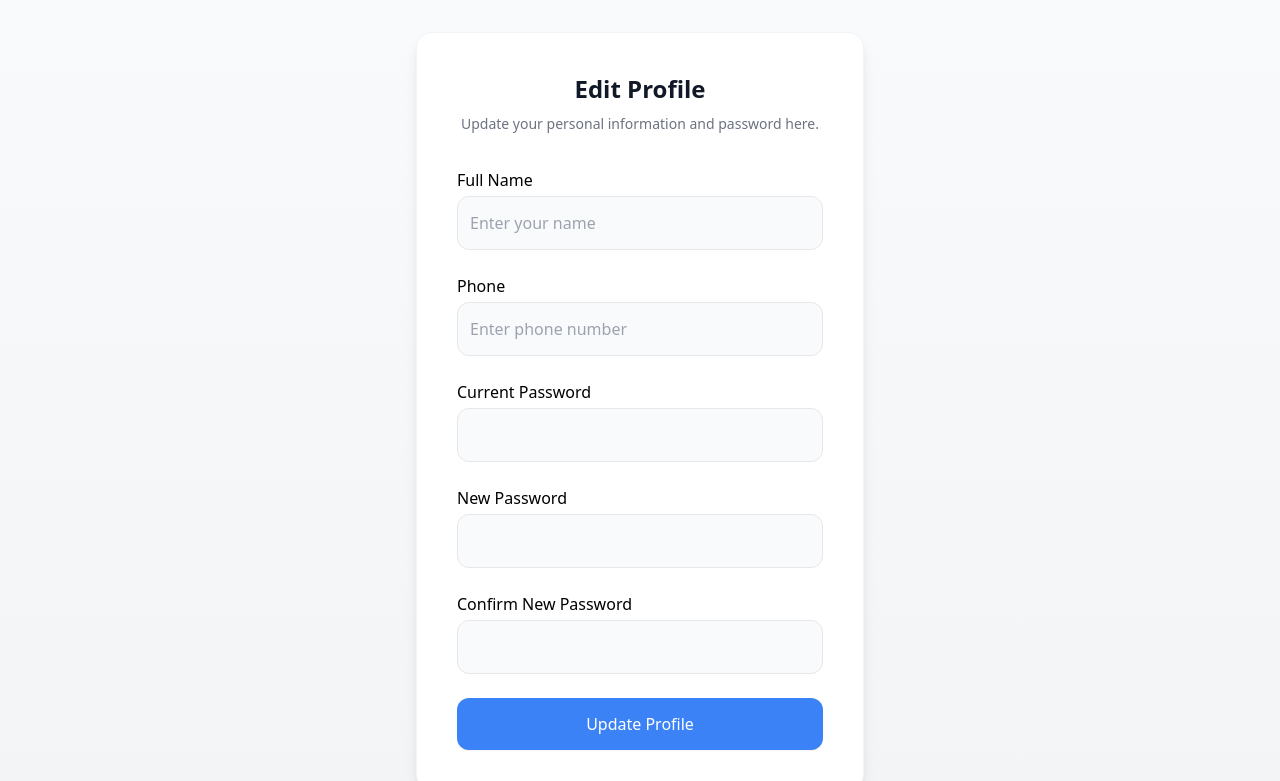
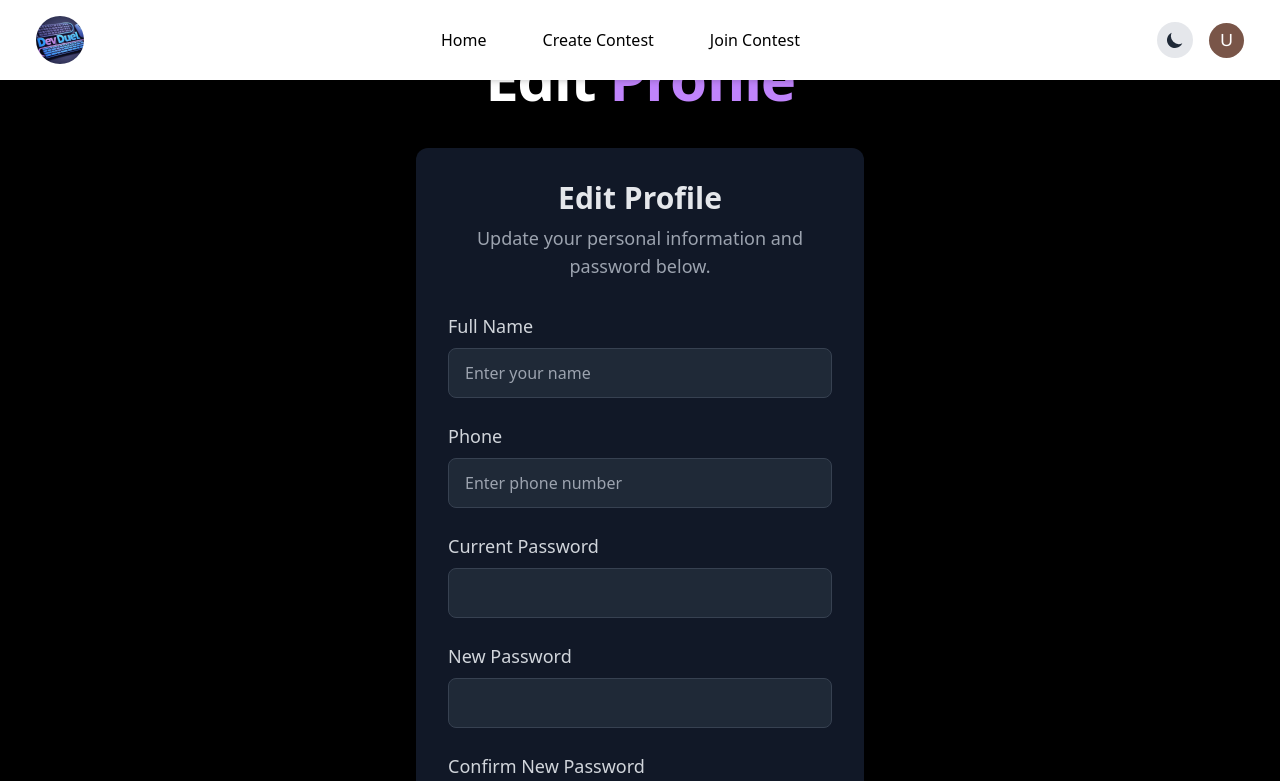
Before and after one commit to Soham271/DevDuel, a React (Vite) app in the folder vite-project/: page /edit-profile in a window 1280 px wide. Shown: the top 781 px of the page. Built offline with nearby package versions, Linux system fonts and the light colour scheme; a web font is replaced by a local one.

Commit message:
Add Styling

```diff
--- a/vite-project/src/pages/Details.jsx
+++ b/vite-project/src/pages/Details.jsx
@@ -3,6 +3,7 @@ import React, { useEffect, useState } from "react";
 import axios from "axios";
 import { ToastContainer, toast } from "react-toastify";
 import "react-toastify/dist/ReactToastify.css";
+import Navbar from "./Navbar";
 
 // Function to generate a color based on email (simple hash)
 const stringToColor = (string) => {
@@ -54,54 +55,69 @@ const Details = () => {
     fetchDetails();
   }, []);
 
-  if (loading) return <div className="text-center text-gray-500 py-8">Loading...</div>;
-  if (error) return <div className="text-center text-red-500 py-8">{error}</div>;
-  if (details.length === 0) return <div className="text-center text-gray-500 py-8">No contest details found.</div>;
+  if (loading)
+    return <div className="text-center text-gray-500 py-8">Loading...</div>;
+  if (error)
+    return <div className="text-center text-red-500 py-8">{error}</div>;
+  if (details.length === 0)
+    return (
+      <div className="text-center text-gray-500 py-8">
+        No contest details found.
+      </div>
+    );
 
   return (
-    <div className="min-h-screen bg-gray-100 py-8">
+    <div className="min-h-screen bg-black text-white py-8">
+      <Navbar />
       <ToastContainer />
       <div className="max-w-4xl mx-auto px-4 sm:px-6 lg:px-8">
-        <h2 className="text-3xl font-bold text-gray-800 mb-6 text-center">
-          Your Contest Details
+        <h2 className="text-4xl sm:text-5xl font-bold text-center mb-10">
+          Your <span className="text-purple-400">Contest Details</span>
         </h2>
         <div className="space-y-6">
           {details.map((detail) => {
-            const percentage = ((detail.Score * 100) / detail.TotalScore).toFixed(1);
+            const percentage = (
+              (detail.Score * 100) /
+              detail.TotalScore
+            ).toFixed(1);
             const badgeColor = stringToColor(detail.user.email);
             const initials = getInitials(detail.user.name);
 
             return (
               <div
                 key={detail._id}
-                className="bg-white shadow-md rounded-lg p-6 flex items-start space-x-4 hover:shadow-lg transition-shadow duration-300"
+                className="bg-gray-900 rounded-2xl shadow-lg p-6 sm:p-8 transition-shadow duration-300 hover:shadow-xl border border-gray-800"
               >
-                {/* Circular Badge */}
-                <div
-                  className="w-12 h-12 rounded-full flex items-center justify-center text-white font-semibold text-lg shrink-0"
-                  style={{ backgroundColor: badgeColor }}
-                >
-                  {initials}
+                <div className="flex items-center space-x-4 mb-4">
+                  <div
+                    className="w-14 h-14 rounded-full flex items-center justify-center text-white font-semibold text-lg shrink-0"
+                    style={{ backgroundColor: badgeColor }}
+                  >
+                    {initials}
+                  </div>
+                  <div>
+                    <h3 className="text-xl font-semibold text-white">
+                      {detail.user.name}
+                    </h3>
+                    <p className="text-gray-400 text-sm">
+                      {detail.user.email}
+                    </p>
+                  </div>
                 </div>
-
-                {/* Contest Details */}
-                <div className="flex-1">
-                  <h3 className="text-xl font-semibold text-gray-800">
-                    Contest ID: {detail.Contest_id}
-                  </h3>
-                  <p className="text-gray-600 mt-1">
+                <div className="text-gray-300 space-y-2">
+                  <p>
+                    <strong>Contest ID:</strong> {detail.Contest_id}
+                  </p>
+                  <p>
                     <strong>Score:</strong> {detail.Score} / {detail.TotalScore}{" "}
-                    <span className="text-blue-500">({percentage}%)</span>
+                    <span className="text-blue-400">({percentage}%)</span>
                   </p>
-                  <p className="text-gray-600">
+                  <p>
                     <strong>Language:</strong> {detail.Language}
                   </p>
-                  <p className="text-gray-600">
+                  <p>
                     <strong>Submitted At:</strong>{" "}
                     {new Date(detail.submittedAt).toLocaleString()}
-                  </p>
-                  <p className="text-gray-600">
-                    <strong>User:</strong> {detail.user.name} ({detail.user.email})
                   </p>
                 </div>
               </div>
--- a/vite-project/src/pages/EditProfile.jsx
+++ b/vite-project/src/pages/EditProfile.jsx
@@ -1,6 +1,8 @@
-import React, { useEffect, useState } from "react";
+import React, { useEffect, useRef } from "react";
 import { useDispatch, useSelector } from "react-redux";
 import { updateProfile, updatePassword } from "@/Store/UserSlice";
+import gsap from "gsap";
+import Navbar from "./Navbar";
 
 const EditProfile = () => {
   const dispatch = useDispatch();
@@ -9,7 +11,10 @@ const EditProfile = () => {
   const error = useSelector((state) => state.user.error);
   const message = useSelector((state) => state.user.message);
 
-  const [data, setData] = useState({
+  const headingRef = useRef(null);
+  const cardRef = useRef(null);
+
+  const [data, setData] = React.useState({
     fullName: "",
     phone: "",
     currentpassword: "",
@@ -25,6 +30,30 @@ const EditProfile = () => {
         phone: profile.phone || "",
       }));
     }
+
+    // GSAP Animations
+    gsap.fromTo(
+      headingRef.current,
+      { opacity: 0, y: 40 },
+      {
+        opacity: 1,
+        y: 0,
+        duration: 1.2,
+        ease: "power3.out",
+      }
+    );
+
+    gsap.fromTo(
+      cardRef.current,
+      { opacity: 0, y: 20 },
+      {
+        opacity: 1,
+        y: 0,
+        duration: 1,
+        delay: 0.4,
+        ease: "power2.out",
+      }
+    );
   }, [profile]);
 
   const handleChange = (e) => {
@@ -36,7 +65,6 @@ const EditProfile = () => {
 
   const handleSubmit = (e) => {
     e.preventDefault();
-
     dispatch(updateProfile(data.fullName, data.phone));
 
     if (data.currentpassword && data.newpassword && data.confirmationpassword) {
@@ -51,95 +79,128 @@ const EditProfile = () => {
   };
 
   return (
-    <div className="min-h-screen flex items-center justify-center bg-gradient-to-b from-gray-50 to-gray-100 p-4 sm:p-6 lg:p-8">
-      <div className="w-full max-w-md">
-        <div className="bg-white rounded-2xl shadow-lg overflow-hidden transition-all duration-300 hover:shadow-xl border border-gray-100">
-          <div className="px-6 py-8 sm:p-10">
-            <div className="text-center mb-8">
-              <h2 className="text-2xl font-semibold text-gray-900 mb-2">
-                Edit Profile
-              </h2>
-              <p className="text-gray-500 text-sm leading-relaxed">
-                Update your personal information and password here.
-              </p>
-            </div>
+    <div className="bg-black min-h-screen font-sans text-white">
+      <Navbar />
+      <div className="flex flex-col items-center justify-center min-h-screen px-4 sm:px-6 lg:px-8 py-12">
+        <h1
+          ref={headingRef}
+          className="text-4xl sm:text-5xl md:text-6xl font-bold mb-10 text-center tracking-tight"
+        >
+          Edit <span className="text-purple-400">Profile</span>
+        </h1>
 
+        <div
+          ref={cardRef}
+          className="w-full max-w-md bg-gray-900 p-6 sm:p-8 rounded-xl shadow-lg hover:shadow-xl transition-shadow duration-300"
+        >
+          <div className="text-center mb-8">
+            <h2 className="text-2xl sm:text-3xl font-semibold text-gray-200">
+              Edit Profile
+            </h2>
+            <p className="text-gray-400 text-base sm:text-lg mt-2 leading-relaxed">
+              Update your personal information and password below.
+            </p>
+          </div>
+
+          {loading ? (
+            <p className="text-center text-gray-400">Loading...</p>
+          ) : (
             <form onSubmit={handleSubmit} className="space-y-6">
               {error && (
-                <div className="p-4 bg-red-50 border border-red-100 rounded-xl animate-fadeIn flex items-start">
-                  <p className="text-red-800 text-sm">{error}</p>
+                <div className="p-4 bg-red-900/50 border border-red-800 rounded-xl flex items-start">
+                  <p className="text-red-400 text-sm sm:text-base">{error}</p>
                 </div>
               )}
               {message && (
-                <div className="p-4 bg-green-50 border border-green-100 rounded-xl animate-fadeIn flex items-start">
-                  <p className="text-green-800 text-sm">{message}</p>
+                <div className="p-4 bg-green-900/50 border border-green-800 rounded-xl flex items-start">
+                  <p className="text-green-400 text-sm sm:text-base">{message}</p>
                 </div>
               )}
 
-              <div className="relative group">
-                <label className="block mb-1">Full Name</label>
+              <div>
+                <label className="block text-base sm:text-lg font-medium text-gray-300 mb-2">
+                  Full Name
+                </label>
                 <input
                   type="text"
                   name="fullName"
                   value={data.fullName}
                   onChange={handleChange}
-                  className="w-full pl-3 pr-4 py-3.5 border border-gray-200 rounded-xl bg-gray-50 focus:ring-2 focus:ring-blue-500 focus:border-blue-500 focus:bg-white transition-all duration-200 outline-none text-gray-800"
+                  className="w-full px-4 py-3 bg-gray-800 text-white rounded-lg border border-gray-700 focus:outline-none focus:ring-2 focus:ring-purple-400 focus:border-transparent transition-all duration-300"
                   placeholder="Enter your name"
                 />
               </div>
 
-              <div className="relative group">
-                <label className="block mb-1">Phone</label>
+              <div>
+                <label className="block text-base sm:text-lg font-medium text-gray-300 mb-2">
+                  Phone
+                </label>
                 <input
                   type="text"
                   name="phone"
                   value={data.phone}
                   onChange={handleChange}
-                  className="w-full pl-3 pr-4 py-3.5 border border-gray-200 rounded-xl bg-gray-50 focus:ring-2 focus:ring-blue-500 focus:border-blue-500 focus:bg-white transition-all duration-200 outline-none text-gray-800"
+                  className="w-full px-4 py-3 bg-gray-800 text-white rounded-lg border border-gray-700 focus:outline-none focus:ring-2 focus:ring-purple-400 focus:border-transparent transition-all duration-300"
                   placeholder="Enter phone number"
                 />
               </div>
 
-              <div className="relative group">
-                <label className="block mb-1">Current Password</label>
+              <div>
+                <label className="block text-base sm:text-lg font-medium text-gray-300 mb-2">
+                  Current Password
+                </label>
                 <input
                   type="password"
                   name="currentpassword"
                   value={data.currentpassword}
                   onChange={handleChange}
-                  className="w-full pl-3 pr-4 py-3.5 border border-gray-200 rounded-xl bg-gray-50 focus:ring-2 focus:ring-blue-500 focus:border-blue-500 focus:bg-white transition-all duration-200 outline-none text-gray-800"
+                  className="w-full px-4 py-3 bg-gray-800 text-white rounded-lg border border-gray-700 focus:outline-none focus:ring-2 focus:ring-purple-400 focus:border-transparent transition-all duration-300"
                 />
               </div>
 
-              <div className="relative group">
-                <label className="block mb-1">New Password</label>
+              <div>
+                <label className="block text-base sm:text-lg font-medium text-gray-300 mb-2">
+                  New Password
+                </label>
                 <input
                   type="password"
                   name="newpassword"
                   value={data.newpassword}
                   onChange={handleChange}
-                  className="w-full pl-3 pr-4 py-3.5 border border-gray-200 rounded-xl bg-gray-50 focus:ring-2 focus:ring-blue-500 focus:border-blue-500 focus:bg-white transition-all duration-200 outline-none text-gray-800"
+                  className="w-full px-4 py-3 bg-gray-800 text-white rounded-lg border border-gray-700 focus:outline-none focus:ring-2 focus:ring-purple-400 focus:border-transparent transition-all duration-300"
                 />
               </div>
 
-              <div className="relative group">
-                <label className="block mb-1">Confirm New Password</label>
+              <div>
+                <label className="block text-base sm:text-lg font-medium text-gray-300 mb-2">
+                  Confirm New Password
+                </label>
                 <input
                   type="password"
                   name="confirmationpassword"
                   value={data.confirmationpassword}
                   onChange={handleChange}
-                  className="w-full pl-3 pr-4 py-3.5 border border-gray-200 rounded-xl bg-gray-50 focus:ring-2 focus:ring-blue-500 focus:border-blue-500 focus:bg-white transition-all duration-200 outline-none text-gray-800"
+                  className="w-full px-4 py-3 bg-gray-800 text-white rounded-lg border border-gray-700 focus:outline-none focus:ring-2 focus:ring-purple-400 focus:border-transparent transition-all duration-300"
                 />
               </div>
 
               <button
                 type="submit"
-                className="group w-full bg-blue-500 hover:bg-blue-600 text-white font-medium py-3.5 px-4 rounded-xl transition-all duration-200 transform hover:translate-y-[-1px] active:translate-y-[1px] disabled:opacity-70 disabled:cursor-not-allowed shadow-sm hover:shadow-md"
+                className="w-full bg-purple-500 hover:bg-purple-600 text-white font-medium py-3 px-4 rounded-lg transition-all duration-300 transform hover:translate-y-[-1px] active:translate-y-[1px] disabled:opacity-70 disabled:cursor-not-allowed shadow-sm hover:shadow-md"
+                disabled={loading}
               >
                 {loading ? "Updating..." : "Update Profile"}
               </button>
             </form>
+          )}
+
+          <div className="mt-8 text-center">
+            <a
+              href="/profile"
+              className="text-purple-400 hover:text-purple-300 text-base sm:text-lg font-medium transition-colors duration-300"
+            >
+              Back to Profile
+            </a>
           </div>
         </div>
       </div>
--- a/vite-project/src/pages/Profile.jsx
+++ b/vite-project/src/pages/Profile.jsx
@@ -1,78 +1,122 @@
-import React, { useEffect } from "react";
+import React, { useEffect, useRef } from "react";
 import { useDispatch, useSelector } from "react-redux";
 import { GetMyProfile } from "@/Store/UserSlice";
-
+import gsap from "gsap";
+import Navbar from "./Navbar";
 const Profile = () => {
   const dispatch = useDispatch();
   const profile = useSelector((state) => state.user.user);
   const loading = useSelector((state) => state.user.loading);
   const error = useSelector((state) => state.user.error);
 
+  const headingRef = useRef(null);
+  const cardRef = useRef(null);
+
   useEffect(() => {
     dispatch(GetMyProfile());
+
+    // GSAP Animations
+    gsap.fromTo(
+      headingRef.current,
+      { opacity: 0, y: 40 },
+      {
+        opacity: 1,
+        y: 0,
+        duration: 1.2,
+        ease: "power3.out",
+      }
+    );
+
+    gsap.fromTo(
+      cardRef.current,
+      { opacity: 0, y: 20 },
+      {
+        opacity: 1,
+        y: 0,
+        duration: 1,
+        delay: 0.4,
+        ease: "power2.out",
+      }
+    );
   }, [dispatch]);
 
   return (
-    <div className="min-h-screen flex items-center justify-center bg-gradient-to-b from-blue-50 to-blue-100 p-4 sm:p-6 lg:p-8">
-      <div className="w-full max-w-md">
-        <div className="bg-white rounded-2xl shadow-lg overflow-hidden transition-all duration-300 hover:shadow-xl border border-gray-100">
-          <div className="px-6 py-8 sm:p-10">
+    <div className="bg-black min-h-screen font-sans text-white">
+      <Navbar/>
+      <div className="flex flex-col items-center justify-center min-h-screen px-4 sm:px-6 lg:px-8 py-12">
+        <h1
+          ref={headingRef}
+          className="text-4xl sm:text-5xl md:text-6xl font-bold mb-10 text-center tracking-tight"
+        >
+          My <span className="text-purple-400">Profile</span>
+        </h1>
+
+        <div
+          ref={cardRef}
+          className="w-full max-w-md bg-gray-900 p-6 sm:p-8 rounded-xl shadow-lg hover:shadow-xl transition-shadow duration-300"
+        >
           <div className="text-center mb-8">
-              <h2 className="text-2xl font-semibold text-gray-900 mb-2">
+            <h2 className="text-2xl sm:text-3xl font-semibold text-gray-200">
               My Profile
             </h2>
-              <p className="text-gray-500 text-sm leading-relaxed">
+            <p className="text-gray-400 text-base sm:text-lg mt-2 leading-relaxed">
               View your personal information below.
             </p>
           </div>
 
           {loading ? (
-              <p className="text-center text-gray-500">Loading...</p>
+            <p className="text-center text-gray-400">Loading...</p>
           ) : error ? (
-              <div className="p-4 bg-red-50 border border-red-100 rounded-xl animate-fadeIn flex items-start">
-                <p className="text-red-800 text-sm">{error}</p>
+            <div className="p-4 bg-red-900/50 border border-red-800 rounded-xl flex items-start">
+              <p className="text-red-400 text-sm sm:text-base">{error}</p>
             </div>
           ) : (
             <div className="space-y-6">
-                <div className="relative group">
-                  <label className="block mb-1">Full Name</label>
+              <div>
+                <label className="block text-base sm:text-lg font-medium text-gray-300 mb-2">
+                  Full Name
+                </label>
                 <input
                   type="text"
                   value={profile?.fullName || "Not available"}
                   disabled
-                    className="w-full pl-3 pr-4 py-3.5 border border-gray-200 rounded-xl bg-gray-50 focus:ring-2 focus:ring-blue-500 focus:border-blue-500 focus:bg-white transition-all duration-200 outline-none text-gray-800"
+                  className="w-full px-4 py-3 bg-gray-800 text-white rounded-lg border border-gray-700 focus:outline-none focus:ring-2 focus:ring-purple-400 focus:border-transparent transition-all duration-300"
                 />
               </div>
 
-                <div className="relative group">
-                  <label className="block mb-1">Phone</label>
+              <div>
+                <label className="block text-base sm:text-lg font-medium text-gray-300 mb-2">
+                  Phone
+                </label>
                 <input
                   type="text"
                   value={profile?.phone || "Not available"}
                   disabled
-                    className="w-full pl-3 pr-4 py-3.5 border border-gray-200 rounded-xl bg-gray-50 focus:ring-2 focus:ring-blue-500 focus:border-blue-500 focus:bg-white transition-all duration-200 outline-none text-gray-800"
+                  className="w-full px-4 py-3 bg-gray-800 text-white rounded-lg border border-gray-700 focus:outline-none focus:ring-2 focus:ring-purple-400 focus:border-transparent transition-all duration-300"
                 />
               </div>
 
-                <div className="relative group">
-                  <label className="block mb-1">Email</label>
+              <div>
+                <label className="block text-base sm:text-lg font-medium text-gray-300 mb-2">
+                  Email
+                </label>
                 <input
                   type="email"
                   value={profile?.email || "Not available"}
                   disabled
-                    className="w-full pl-3 pr-4 py-3.5 border border-gray-200 rounded-xl bg-gray-50 focus:ring-2 focus:ring-blue-500 focus:border-blue-500 focus:bg-white transition-all duration-200 outline-none text-gray-800"
+                  className="w-full px-4 py-3 bg-gray-800 text-white rounded-lg border border-gray-700 focus:outline-none focus:ring-2 focus:ring-purple-400 focus:border-transparent transition-all duration-300"
                 />
               </div>
             </div>
           )}
+
           <div className="mt-8 text-center">
             <a
               href="/edit-profile"
-                className="text-blue-500 hover:text-blue-700 text-sm font-medium transition-colors duration-200"
+              className="text-purple-400 hover:text-purple-300 text-base sm:text-lg font-medium transition-colors duration-300"
             >
               Edit Profile
             </a>
-            </div>
           </div>
         </div>
       </div>
```
Lines whose indentation alone changed are shown as unchanged.
